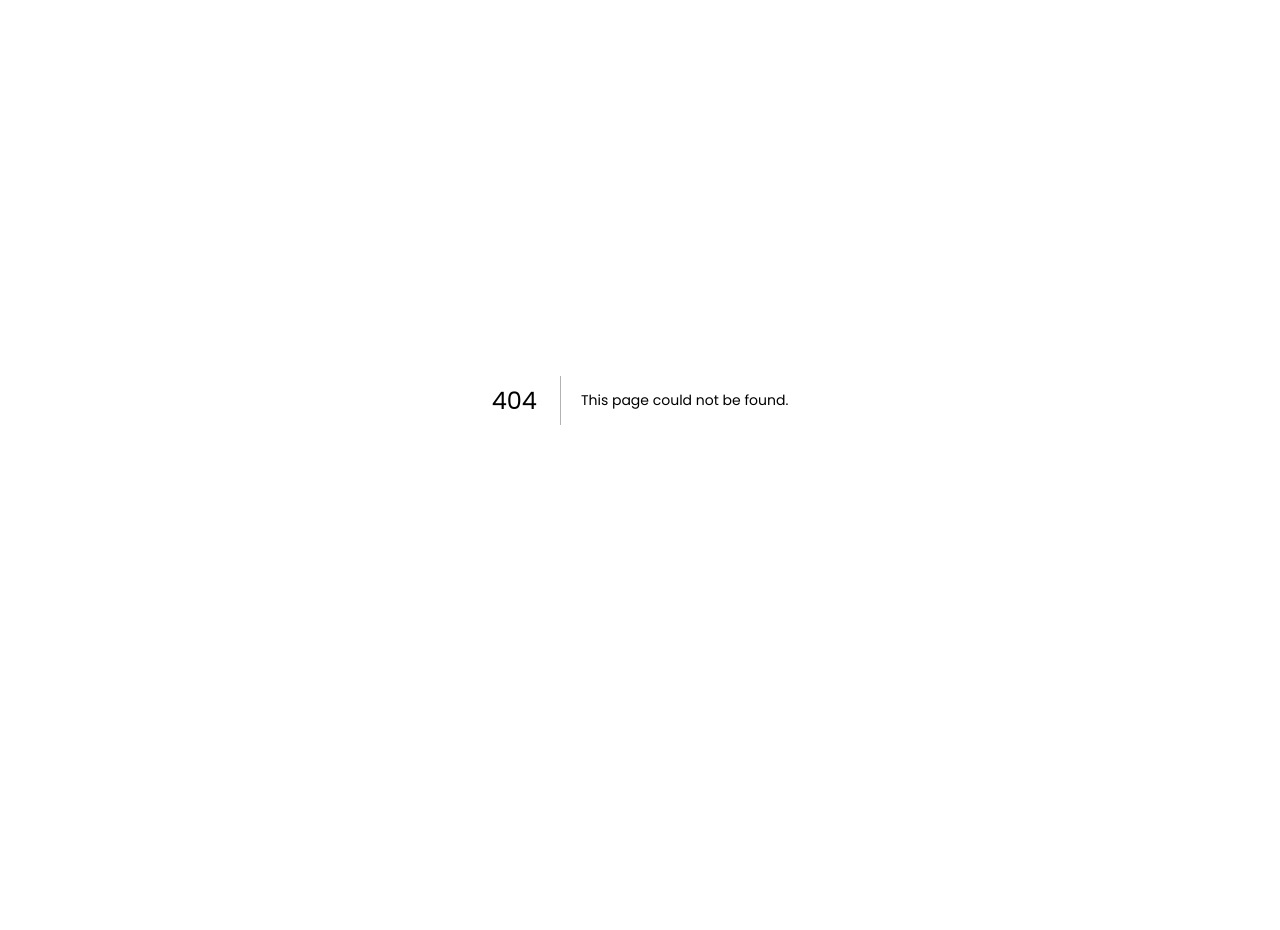
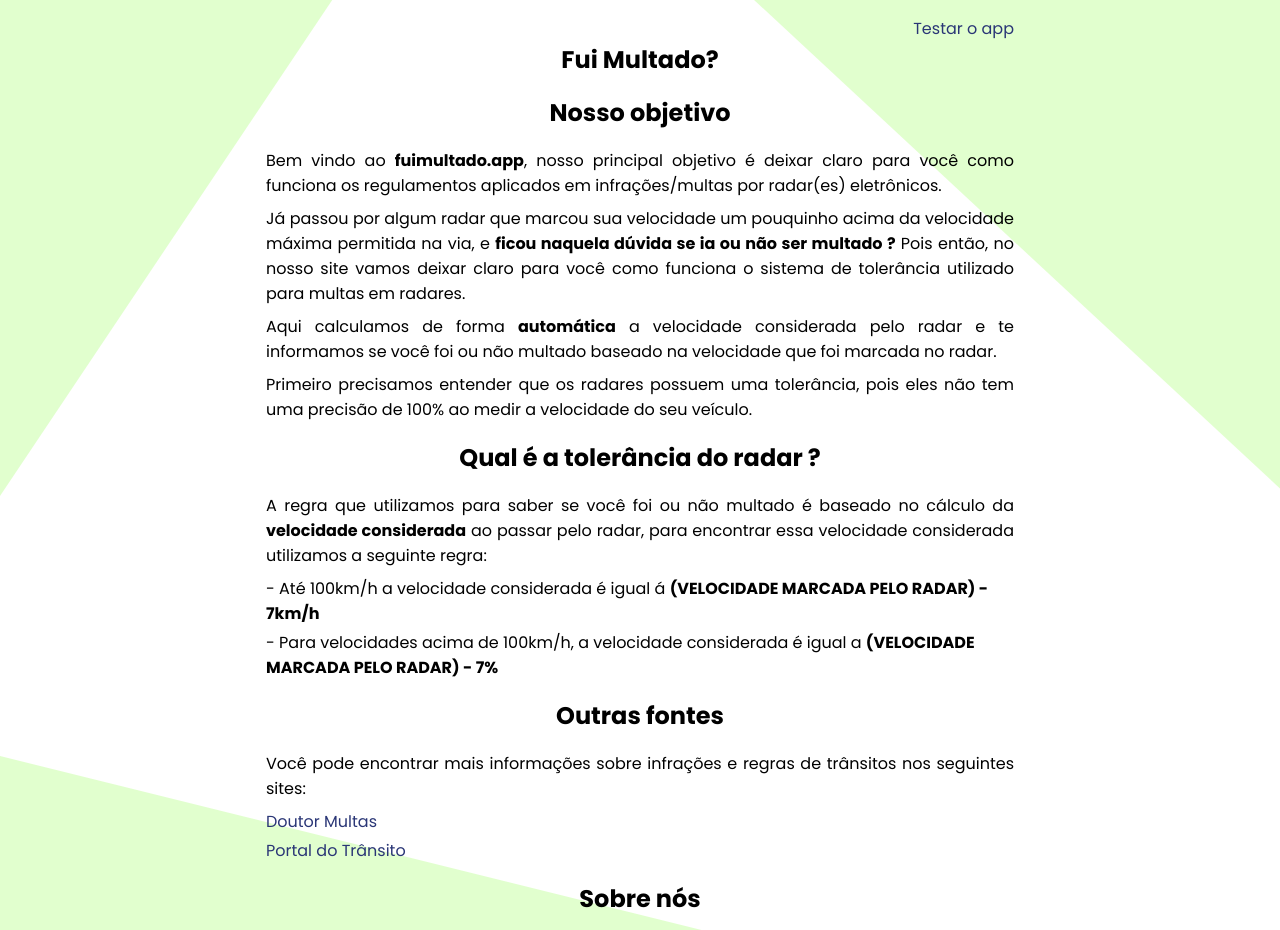
Before and after one commit to RaphaelOliveiraMoura/fui-multado, a Next.js app: page /sobre in a window 1280 px wide. Before the commit this address had no page. Shown: the top 930 px of the page. Before the commit the page ends 800 px from the top, so only its background shows below. Built offline with nearby package versions, Linux system fonts and the light colour scheme.

Commit message:
feat: add about page

```diff
--- a/pages/_app.js
+++ b/pages/_app.js
@@ -6,13 +6,13 @@ function MyApp({ Component, pageProps }) {
   return (
     <>
       <Head>
-        <title>Fui multado ?</title>
+        <title>Será que fui multado ?</title>
         <meta charSet="UTF-8" />
         <link rel="shortcut icon" href="/favicon.ico" type="image/x-icon" />
         <link rel="icon" href="/favicon.ico" type="image/x-icon" />
         <meta
           name="description"
-          content="Descubra se recebeu alguma multa passando por algum radar"
+          content="Já passou no radar alguns km/h a mais e ficou na dúvida se iria ou não tomar multa ? Tire essa dúvida de forma simples usando este site"
         />
       </Head>
       <Component {...pageProps} />
--- /dev/null
+++ b/pages/sobre.js
@@ -0,0 +1,5 @@
+import About from '../src/pages/About';
+
+export default function Index() {
+  return <About />;
+}
--- a/src/components/VelocityInput/styles.module.css
+++ b/src/components/VelocityInput/styles.module.css
@@ -15,6 +15,10 @@
   padding: 14px 16px;
   font-size: 24px;
   background-color: transparent;
+}
+
+.input-container[aria-invalid='true'] input {
+  border: 1px solid var(--error-color);
 }
 
 .input-container input:disabled {
--- /dev/null
+++ b/src/pages/About/index.js
@@ -0,0 +1,90 @@
+import Link from 'next/link';
+
+import styles from './styles.module.css';
+
+export default function About() {
+  return (
+    <main className={styles.main}>
+      <section>
+        <div>
+          <header>
+            <Link href="/">
+              <a>Testar o app</a>
+            </Link>
+          </header>
+          <h1>Fui Multado?</h1>
+          <h2>Nosso objetivo</h2>
+          <p>
+            Bem vindo ao <strong>fuimultado.app</strong>, nosso principal
+            objetivo é deixar claro para você como funciona os regulamentos
+            aplicados em infrações/multas por radar(es) eletrônicos.
+          </p>
+          <p>
+            Já passou por algum radar que marcou sua velocidade um pouquinho
+            acima da velocidade máxima permitida na via, e{' '}
+            <strong>ficou naquela dúvida se ia ou não ser multado ?</strong>{' '}
+            Pois então, no nosso site vamos deixar claro para você como funciona
+            o sistema de tolerância utilizado para multas em radares.
+          </p>
+          <p>
+            Aqui calculamos de forma <strong>automática</strong> a velocidade
+            considerada pelo radar e te informamos se você foi ou não multado
+            baseado na velocidade que foi marcada no radar.
+          </p>
+          <p>
+            Primeiro precisamos entender que os radares possuem uma tolerância,
+            pois eles não tem uma precisão de 100% ao medir a velocidade do seu
+            veículo.
+          </p>
+          <h2>Qual é a tolerância do radar ?</h2>
+          <p>
+            A regra que utilizamos para saber se você foi ou não multado é
+            baseado no cálculo da <strong>velocidade considerada</strong> ao
+            passar pelo radar, para encontrar essa velocidade considerada
+            utilizamos a seguinte regra:
+          </p>
+          <ul>
+            <li>
+              - Até 100km/h a velocidade considerada é igual á{' '}
+              <strong>(VELOCIDADE MARCADA PELO RADAR) - 7km/h</strong>
+            </li>
+            <li>
+              - Para velocidades acima de 100km/h, a velocidade considerada é
+              igual a <strong>(VELOCIDADE MARCADA PELO RADAR) - 7%</strong>
+            </li>
+          </ul>
+          <h2>Outras fontes</h2>
+          <p>
+            Você pode encontrar mais informações sobre infrações e regras de
+            trânsitos nos seguintes sites:
+          </p>
+          <ul>
+            <li>
+              <a href="https://doutormultas.com.br/tolerancia-do-radar/">
+                Doutor Multas
+              </a>
+            </li>
+            <li>
+              <a href="https://www.portaldotransito.com.br/noticias/radar-existe-tolerancia-para-quem-passa-acima-da-velocidade-permitida/">
+                Portal do Trânsito
+              </a>
+            </li>
+          </ul>
+          <h2>Sobre nós</h2>
+          <p>
+            Esse site foi desenvolvido como um projeto de código aberto, e está
+            livre para contribuições de qualquer pessoa que queira ajudar
+          </p>
+          <p>
+            Você consegue contribuir acessando nosso projeto no{' '}
+            <a href="https://github.com/RaphaelOliveiraMoura/fui-multado">
+              github
+            </a>{' '}
+            e deixando sugestões de melhorias ou correções para o site.
+          </p>
+          <p>Obrigado pelo apoio !!</p>
+        </div>
+      </section>
+    </main>
+  );
+}
--- /dev/null
+++ b/src/pages/About/styles.module.css
@@ -0,0 +1,60 @@
+.main {
+  background: #e1ffce;
+  transition: all 0.5s;
+}
+
+.main > section {
+  background: url('../../../public/images/background.svg') no-repeat;
+  background-position: 15% 50%;
+  display: flex;
+  justify-content: center;
+  align-items: center;
+  min-height: 100vh;
+}
+
+.main > section > div {
+  max-width: 800px;
+  padding: 16px 26px;
+  position: relative;
+}
+
+.main header a {
+  position: absolute;
+  top: 16px;
+  right: 26px;
+}
+
+.main h1 {
+  text-align: center;
+  margin-top: 26px;
+}
+
+.main h2 {
+  margin: 18px 0;
+  text-align: center;
+}
+
+.main p {
+  margin: 8px 0;
+  text-align: justify;
+}
+
+.main ul li {
+  margin: 4px 0;
+}
+
+.main a {
+  color: var(--primary-color);
+}
+
+@media (max-width: 700px) {
+  .main p {
+    margin: 24px 0;
+  }
+}
+
+@media (max-width: 500px) {
+  .main p {
+    margin: 38px 0;
+  }
+}
--- a/src/styles/globals.css
+++ b/src/styles/globals.css
@@ -21,6 +21,10 @@
 a {
   color: inherit;
   text-decoration: none;
+}
+
+li {
+  list-style: none;
 }
 
 h1 {
```
Also changed, not shown: src/components/VelocityInput/index.js (+7 -2 lines), src/pages/Home/index.js (renamed from src/pages/Home.js, +19 -7 lines), src/pages/Home/styles.module.css (renamed from src/styles/index.module.css, +53 -1 lines), public/images/help-icon.svg (added).
